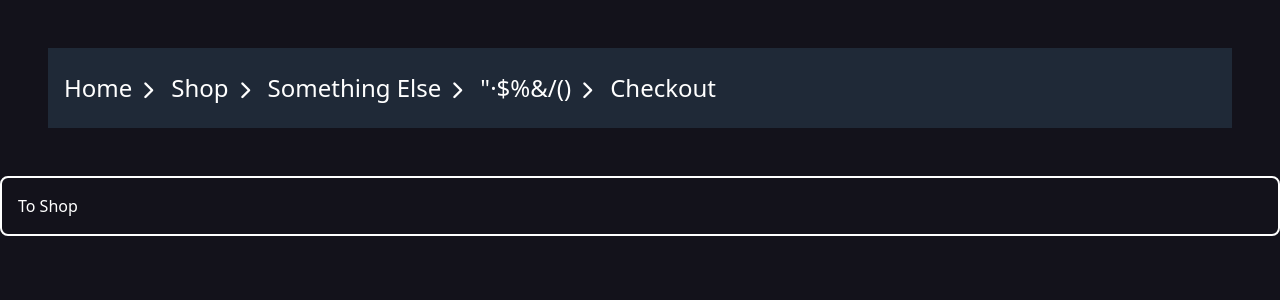
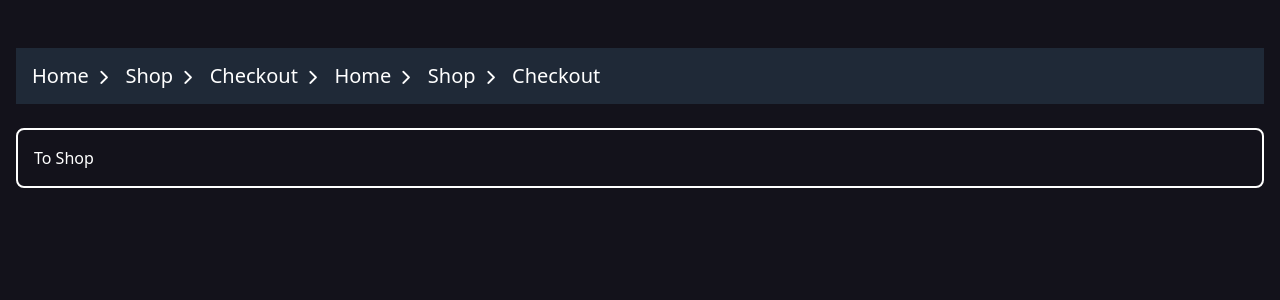
Before and after one commit to onth0s/test-link-navigation, a React (Create React App) app: page / in a window 1280 px wide. Shown: the top 300 px of the page. Built offline with nearby package versions, Linux system fonts and the light colour scheme.

Commit message:
almost there...

```diff
--- a/public/index.html
+++ b/public/index.html
@@ -8,20 +8,6 @@
 	<meta name="theme-color" content="#000000" />
 	<meta name="description" content="Web site created using create-react-app" />
 	<link rel="apple-touch-icon" href="%PUBLIC_URL%/logo192.png" />
-	<!--
-      manifest.json provides metadata used when your web app is installed on a
-      user's mobile device or desktop. See https://developers.google.com/web/fundamentals/web-app-manifest/
-    -->
-	<link rel="manifest" href="%PUBLIC_URL%/manifest.json" />
-	<!--
-      Notice the use of %PUBLIC_URL% in the tags above.
-      It will be replaced with the URL of the `public` folder during the build.
-      Only files inside the `public` folder can be referenced from the HTML.
-
-      Unlike "/favicon.ico" or "favicon.ico", "%PUBLIC_URL%/favicon.ico" will
-      work correctly both with client-side routing and a non-root public URL.
-      Learn how to configure a non-root public URL by running `npm run build`.
-    -->
 	<script src="https://kit.fontawesome.com/13238061a7.js" crossorigin="anonymous"></script>
 
 	<title>React App</title>
@@ -30,16 +16,6 @@
 <body>
 	<noscript>You need to enable JavaScript to run this app.</noscript>
 	<div id="root"></div>
-	<!--
-      This HTML file is a template.
-      If you open it directly in the browser, you will see an empty page.
-
-      You can add webfonts, meta tags, or analytics to this file.
-      The build step will place the bundled scripts into the <body> tag.
-
-      To begin the development, run `npm start` or `yarn start`.
-      To create a production bundle, use `npm run build` or `yarn build`.
-    -->
 </body>
 
 </html>
--- a/src/App.js
+++ b/src/App.js
@@ -8,18 +8,41 @@ function App() {
 	return (<div className="container mx-auto">
 		<NavLinkBar
 			links={[
-				'home',
-				'shop',
-				'something else',
-				'"·$%&/()',
-				'checkout',
+				{
+					name: 'home',
+					route: '/'
+				},
+				{
+					name: 'shop',
+					route: '/shop'
+				},
+				{
+					name: 'checkout',
+					route: '/checkout'
+				},
+				{
+					name: 'home',
+					route: '/'
+				},
+				{
+					name: 'shop',
+					route: '/shop'
+				},
+				{
+					name: 'checkout',
+					route: '/checkout'
+				},
 			]}
 		/>
 
-		<div className="border-2 border-white rounded-lg p-4">
+		<div className="border-2 border-white rounded-lg p-4 mx-4">
 			<Routes>
 				<Route path="/" element={<Home />} />
 				<Route path="/shop" element={<Shop />} />
+
+				<Route path="*" element={<div>
+					<p>404: No match for this route</p>
+				</div>} />
 			</Routes>
 		</div>
 	</div>);
--- a/src/components/NavLinkBar/index.js
+++ b/src/components/NavLinkBar/index.js
@@ -1,15 +1,22 @@
+import { useNavigate } from "react-router";
+
 export const NavLinkBar = ({ links = [] }) => {
-	return (<div className="m-12 bg-gray-800 text-2xl h-20 flex space-x-4 items-center px-4">
+	return (<div className="mt-12 mb-6 mx-4 bg-gray-800 text-xl h-14 flex space-x-4 items-center px-4 overflow-auto">
 		{links.map((el, i) => (
-			<InnerLink text={el} hideArrow={i == links.length - 1} />
+			<InnerLink key={i} text={el.name} hideArrow={i === links.length - 1} route={el.route} />
 		))}
 	</div>);
 }
 
-const InnerLink = ({ text, hideArrow }) => {
+const InnerLink = ({ text, hideArrow, route }) => {
+	const navigate = useNavigate();
 	const arrow = <i className="transform scale-75 fas mt-1 fa-chevron-right" />;
 
-	return (<div className="flex space-x-2 bg-gray-600_ items-center cursor-pointer">
+	const handleLink = () => navigate(route);
+
+	return (<div className="flex space-x-2 bg-gray-600_ items-center cursor-pointer"
+		onClick={handleLink}
+	>
 		<p className="capitalize">{text}</p>
 		{!hideArrow && arrow}
 	</div>);
```
